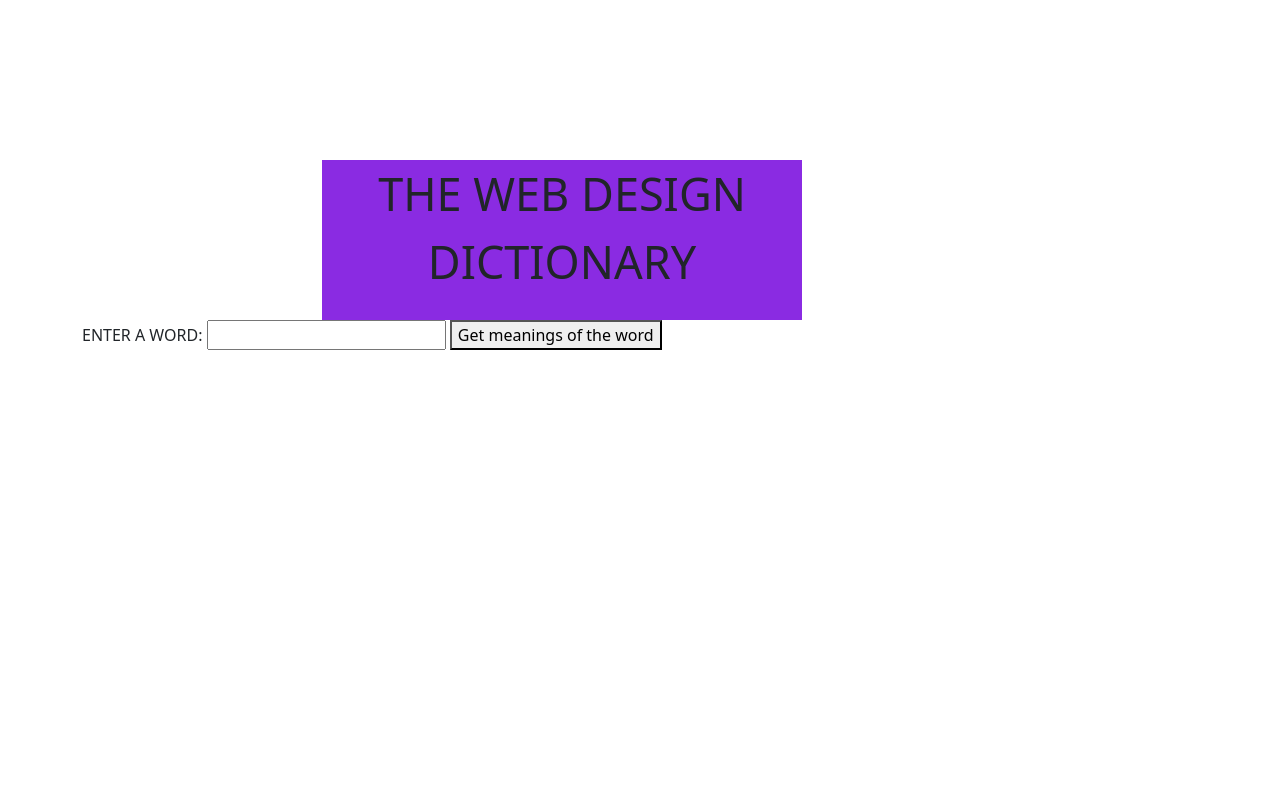
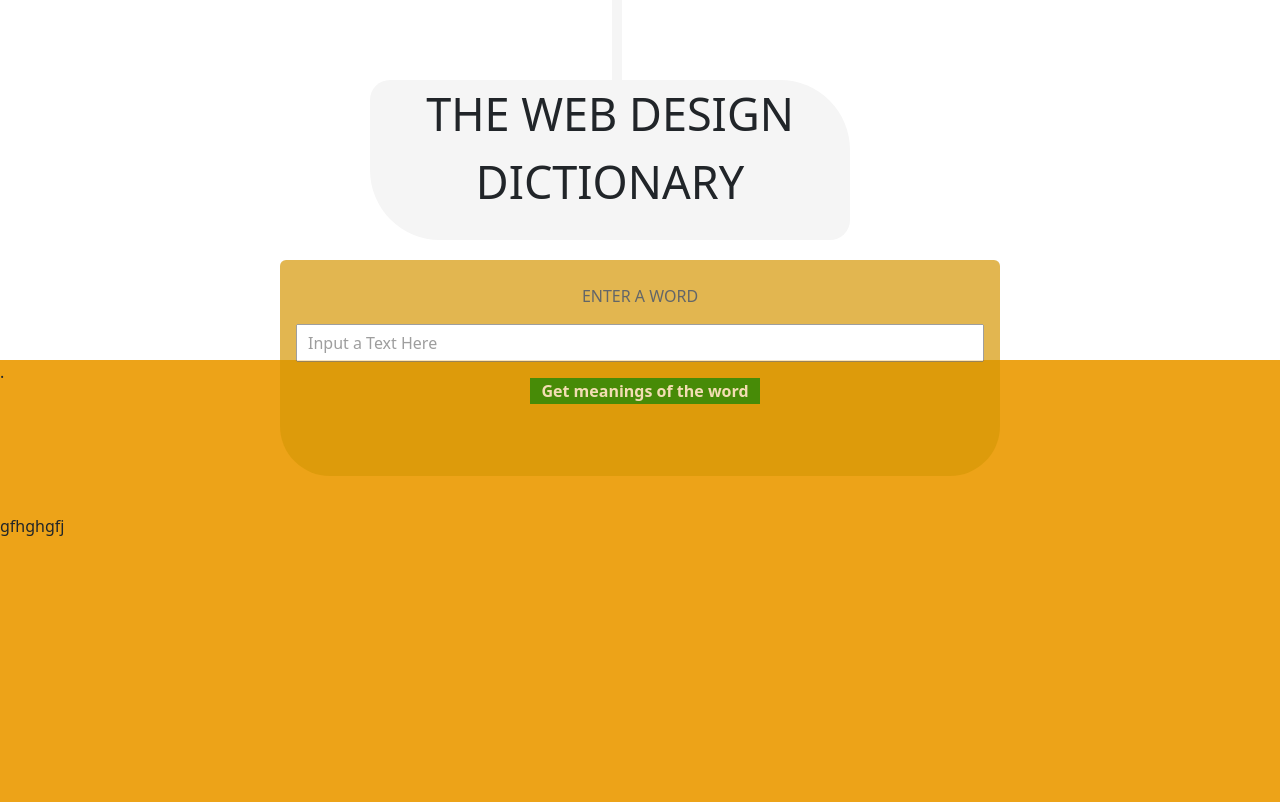
Before and after one commit to justemma06/Dictionary-webpage, a website built with webpack: page src/index.html in a window 1280 px wide. Built offline with nearby package versions, Linux system fonts and the light colour scheme.

Commit message:
add ui design processing

```diff
--- a/src/css/styles.css
+++ b/src/css/styles.css
@@ -1,12 +1,62 @@
 body{
+    /* background-color: rgb(255, 210, 121); */
 }
 
 #web-con{
     width: 30rem;
     height: 10rem;
-    background-color: blueviolet;
+    background-color: whitesmoke;
+    border-radius: 20px;
+    border-top-right-radius: 70px;
+    border-bottom-left-radius: 70px;
     font-size: 45px;
     text-align: center;
-    margin-top: 10rem;
-    margin-left: 15rem;
+    margin-top: -20px;
+
+    margin-left: 18rem;
 }
+
+#down-bdg{
+    background-color: rgb(237, 163, 24);
+    margin-top: 7.5rem;
+}
+.card{
+    background-color: rgb(214, 152, 7);
+    position: fixed;
+    width: 45rem;
+    margin-left: 280px;
+    margin-top: 20px;
+    text-align: center;
+    border: none;
+    border-bottom-right-radius: 50px;
+    border-bottom-left-radius: 50px;
+    opacity: 70%;
+}
+#weatherLocation{
+    width: 230px;
+    margin-left: 250px;
+    background-color: green;
+    color: whitesmoke;
+    font-weight: bold;
+    border: none;
+    text-align: center;
+}
+
+#weatherLocation:hover{
+    color: white;
+    background-color: green;
+}
+
+#contents{
+    margin-top: 130px;
+}
+#rope{
+    width: 10px;
+    height: 100px;
+    background-color: whitesmoke;
+    margin-left: 530px;
+}
+#location{
+    outline: none;
+    padding: 5px 10px;
+}
--- a/src/index.html
+++ b/src/index.html
@@ -5,12 +5,20 @@
 </head>
 
 <body>
+
     <div class="container">
+        <div id="rope"></div>
         <div id="web-con">THE WEB DESIGN <br> DICTIONARY</div>
-
-        <label for="location">ENTER A WORD:</label>
-        <input id="location" type="text">
-        <button class="btn-success" id="weatherLocation">Get meanings of the word</button>
+    </div>
+    <div class="card"><br>
+        <label  for="location">ENTER A WORD</label>
+        <input class="col m-3" id="location" type="text" placeholder="Input a Text Here">
+        <button class="btn-success" id="weatherLocation">Get meanings of the word</button><br><br><br>
+    </div>
+    <div id="down-bdg">
+     .
+        <div id="contents">
+            gfhghgfj
          <div class="definition1"></div>
          <div class="definition2"></div>
          <div class="synonyms"></div>
@@ -19,7 +27,9 @@
          <div class="example2"></div>
          <div class="partOfSpeech"></div>
          <div class="audio"><a href="https://api.dictionaryapi.dev/media/pronunciations/en/alive-us.mp3"></a></div>
+        </div><br><br><br><br><br><br><br><br><br><br><br>
     </div>
+
 </body>
 
 </html>
```
Lines whose indentation alone changed are shown as unchanged.
